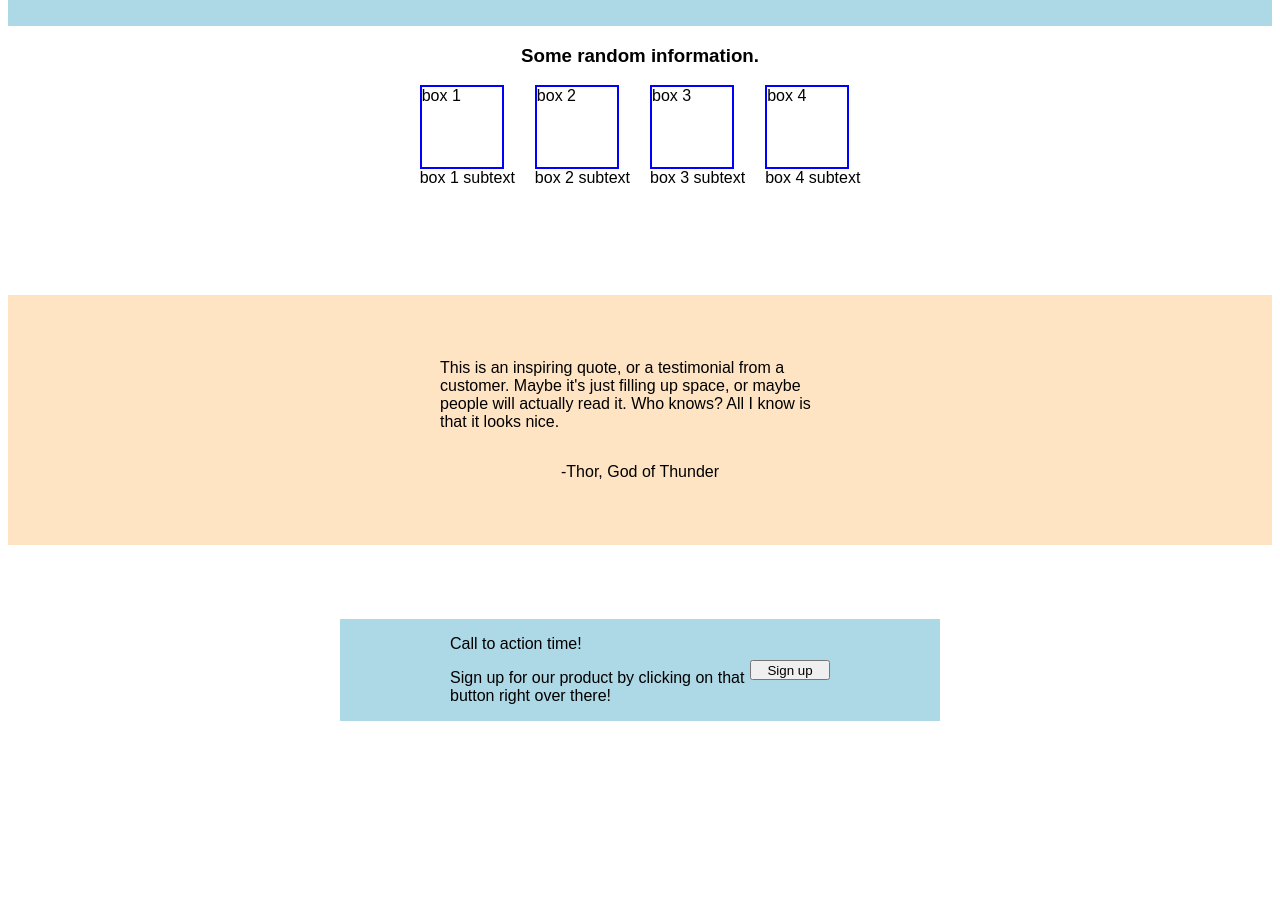
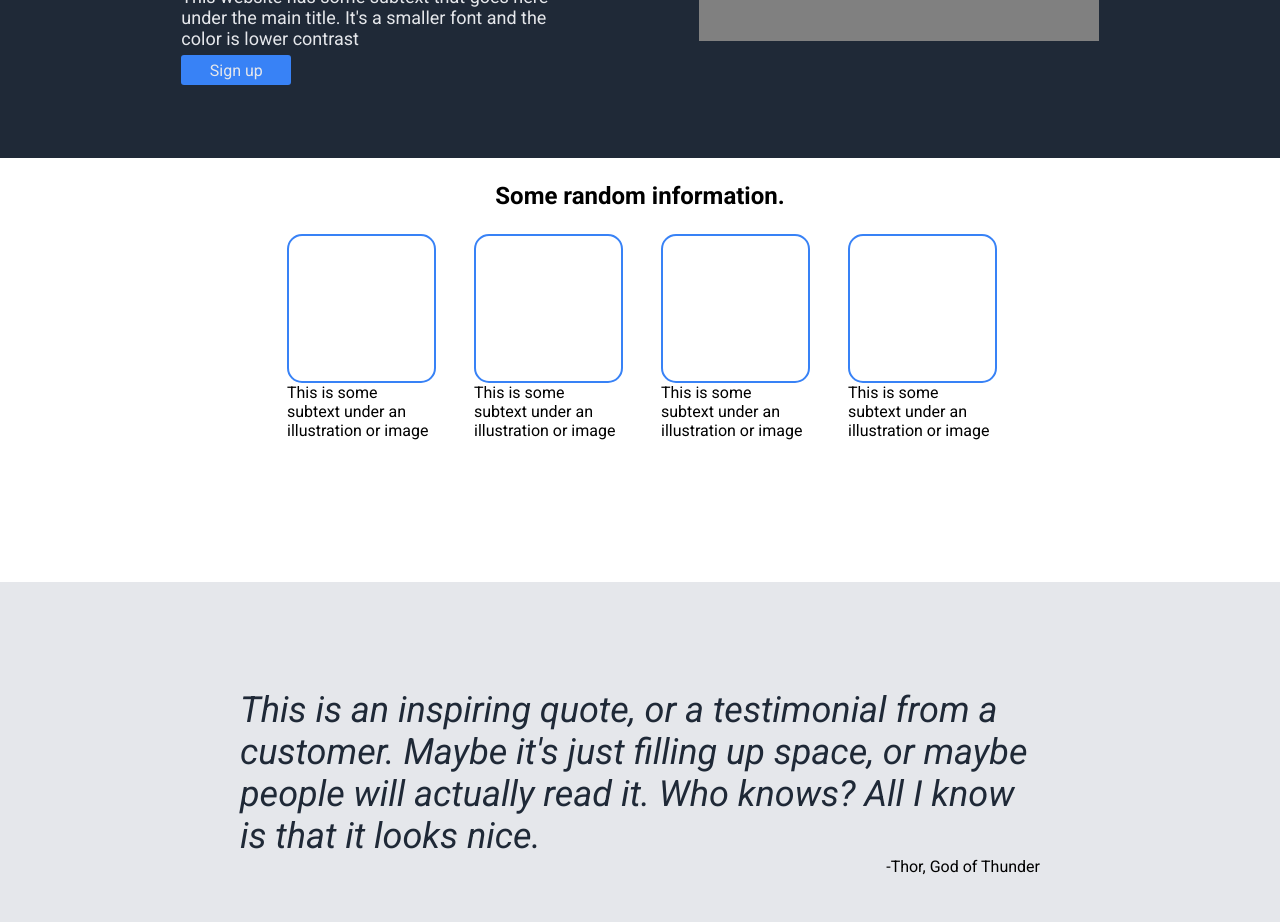
Before and after one commit to JPScali/Odin-Project-Landing-Page, a plain HTML site: page index.html in a window 1280 px wide. Shown: the part 282-1204 px from the top of the page. Before the commit the page ends 1085 px from the top, so only its background shows below. Drawn offline with Linux system fonts and the light colour scheme.

Commit message:
created structure using html and began styling in css

```diff
--- a/index.html
+++ b/index.html
@@ -5,23 +5,29 @@
     <meta name="viewport" content="width=device-width, initial-scale=1.0">
     <title>Document</title>
     <link rel="stylesheet" href="style.css">
+    <link rel="preconnect" href="https://fonts.googleapis.com">
+    <link rel="preconnect" href="https://fonts.gstatic.com" crossorigin>
+    <link href="https://fonts.googleapis.com/css2?family=Roboto:ital,wght@0,100..900;1,100..900&display=swap" rel="stylesheet">
 </head>
 <body>
+    <div class="main-header-container">
     <div class="header-container">
-        <div>Header Logo</div>
+        <div class="header-logo">Header Logo</div>
         <div>
-            <ul>
+            <ul class="header-links">
                 <li>header link one</li>
                 <li>header link two</li>
                 <li>header link three</li>
             </ul>
         </div>
+        </div>
+    </div>
     </div>
 
     <div class="section-one-container">
         <div class="text-container">
-            <h2>This website is awesome</h2>
-            <p>This website has some subtext that goes here under the main title. It's a smaller font and the color is lower contrast</p>
+            <h2 class="hero-title">This website is awesome</h2>
+            <p class="hero-text">This website has some subtext that goes here under the main title. It's a smaller font and the color is lower contrast</p>
             <button class="button-one">Sign up</button>
         </div>
         <div class="section-one-img">placeholder for img</div>
@@ -33,28 +39,30 @@
         <div class="boxes-subtext">
 
             <div class="square">
-                <div class="box">box 1</div>
-                <div> box 1 subtext</div>
+                <div class="box"></div>
+                <div class="subtext">This is some subtext under an illustration or image</div>
             </div>
             <div class="square">
-                <div class="box">box 2</div>
-                <div> box 2 subtext</div>
+                <div class="box"></div>
+                <div class="subtext">This is some subtext under an illustration or image</div>
             </div>
             <div class="square">
-                <div class="box">box 3</div>
-                <div> box 3 subtext</div>
+                <div class="box"></div>
+                <div class="subtext">This is some subtext under an illustration or image</div>
             </div>
             <div class="square">
-                <div class="box">box 4</div>
-                <div> box 4 subtext</div>
+                <div class="box"></div>
+                <div class="subtext">This is some subtext under an illustration or image</div>
+            </div>
 
-            </div>
         </div>
     </div>
 
     <div class="section-three-container">
-        <p class="main-section-three">This is an inspiring quote, or a testimonial from a customer. Maybe it's just filling up space, or maybe people will actually read it. Who knows? All I know is that it looks nice.</p>
-        <p>-Thor, God of Thunder</p>
+       <div class="three-small-container"></div>
+        <p class="quote-section-three">This is an inspiring quote, or a testimonial from a customer. Maybe it's just filling up space, or maybe people will actually read it. Who knows? All I know is that it looks nice.</p>
+        <p class="thor">-Thor, God of Thunder</p>
+       </div>
     </div>
 
     <div class="section-four-container">
@@ -67,4 +75,7 @@
         </div>
     </div>
 </body>
+<footer>
+    <p>Copywrite The Odin Project</p>
+</footer>
 </html>
--- a/style.css
+++ b/style.css
@@ -1,100 +1,199 @@
 body {
-    font-family: sans-serif;
+    font-family: Roboto;
+    margin: 0px;
+    min-height: 100vh;
+}
+
+.main-header-container {
+    background-color: #1F2937;
+   }
+
+.header-logo {
+    justify-content: flex-start;
+    font-size: 24px;
+    color: #f9faf8;
 }
 
 .header-container {
     display: flex;
     align-items: center;
+    margin:  0 80px;
+    background-color: #1F2937;
+    height: 40px;
     justify-content: space-between;
 }
 
-ul {
+.header-links {
     display: flex;
     list-style-type: none;
     gap: 10px;
+    justify-content: flex-end;
+    font-size: 18px;
+    color: #e5e7eb;
 }
 
 .section-one-container {
     display: flex;
-    background-color: lightblue;
-    height: 250px;
+    background-color: #1F2937;
+    height: 400px;
+    justify-content: space-evenly;
+    align-items: center;
+}
+
+.text-container {
+    display: flex;
+    flex-direction: column;
+    width: 400px;
+    margin-left: 80px;
+    margin-right: 8px;
+}
+
+.hero-title {
+    margin-bottom: 1px;
+    font-size: 48px;
+    color: #f9faf8;
+    font-weight: 900;
+}
+
+.hero-text {
+    margin-top: 1px;
+    margin-bottom: 1px;
+    font-size: 18px;
+    color: #e5e7eb;
+}
+
+.section-one-img {
+    width: 400px;
+    background-color: gray;
+    height: 150px;
+    justify-content: center;
+    align-items: center;
+    margin-right: 80px;
+    margin-left: 8px;
+    margin-top: 15px;
+}
+
+.button-one {
+    all: unset;
+    display: flex;
+    width: 110px;
+    height: 30px;
+    margin-top: 5px;
+    background-color: #3882f6;
+    border-radius: 3px;
+    color: #e5e7eb;
     justify-content: center;
     align-items: center;
 
 }
 
-.text-container {
-    display: flex;
-    flex-direction: column;
-    width: 350px;
-}
-
-.section-one-img {
-    width: 350px;
-    background-color: gray;
-    height: 180px;
-    justify-content: center;
-    align-items: center;
-}
-
-.button-one {
-    width: 80px;
-    height: 20px;
-}
-
 .section-two-container {
-    height: 250px;
+    height: 400px;
 }
 
 h3 {
     display: flex;
     justify-content: center;
+    font-size: 24px;
 }
 .boxes-subtext {
     display: flex;
     justify-content: center;
-    gap: 20px;
+    gap: 42px;
+}
+
+.square {
+    width: 145px;
 }
 
 .box {
-    border: 2px solid blue;
-    height: 80px;
-    width: 80px;
+    border: 2px solid #3882f6;
+    height: 145px;
+    width: 145px;
+    border-radius: 15px;
 }
 
+.subtext {
+    text-wrap: wrap;
+    font-size: 16px;
+}
 .section-three-container {
     display: flex;
     justify-content: center;
     align-items: center;
     flex-direction: column;
-    background-color: bisque;
-    height: 250px;
+    background-color: #e5e7eb;
+    height: 400px;
 }
 
-.main-section-three {
-    width: 400px;
+.three-small-container {
+    display: flex;
+    flex-direction: column;
+    width: 800px;
+    justify-content: center;
+    align-items: center;
+}
+
+.quote-section-three {
+    width: 800px;
+    font-size: 36px;
+    color: #1f2937;
+    font-weight: 250px;
+    font-style: italic;
+    background-color: #e5e7eb;
+    margin: 0px;
+}
+
+.thor {
+    display: flex;
+    background-color: #e5e7eb;
+    justify-content: flex-end;
+    width: 800px;
+    margin: 0px;
 }
 
 .section-four-container {
     display: flex;
     justify-content: center;
     align-items: center;
-    height: 250px;
+    height: 400px;
 }
 
 .call-to-bluebox {
-    background-color: lightblue;
-    width: 600px;
+    background-color: #3882F6;
+    border-radius: 10px;
+    width: 900px;
     display: flex;
+    height: 140px;
     align-items: center;
-    justify-content: center;
+    justify-content: space-between;
+    color: #e5e7eb;
 }
 
 .call-to-button {
-    height: 20px;
-    width: 80px;
+    all: unset;
+    display: flex;
+    justify-content: center;
+    align-items: center;
+    color: #e5e7eb;
+    height: 30px;
+    width: 110px;
+    margin-right: 80px;
+    border: 2px solid;
+    border-color: #e5e7eb;
+    border-radius: 8px;
+
 }
 
 .call-to-text {
-    width: 300px;
+    width: 600px;
+    margin-left: 80px;
 }
+
+footer{
+    text-align: center;
+    background-color: #1F2937;
+    margin-bottom: 0px;
+    padding: 4px;
+    color: #e5e7eb;
+}
```
